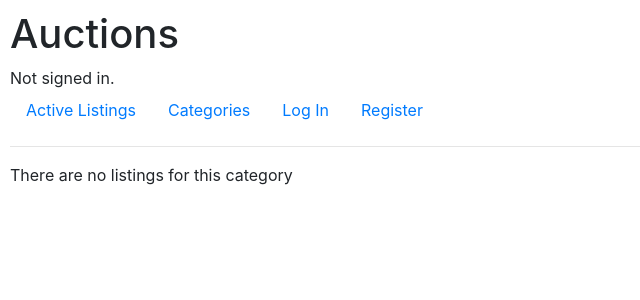
After one commit to fepc94/CS50wCommerce, a Django app: page /category/1 in a window 1280 px wide. The commit adds this page. Shown: the top 300 px of the page, without its empty margins (0-640 px from the left). Run offline with Django 3.2, Linux system fonts and the light colour scheme; data comes from the database, SQL or seed files in the repository; both versions use the stored data as it was after the commit; some libraries are stand-ins or nearby versions.

Commit message:
Category functionality implemented.

```diff
--- /dev/null
+++ b/auctions/templates/auctions/by_category.html
@@ -0,0 +1,26 @@
+{% extends "auctions/layout.html" %}
+
+{% block body %}
+    {% if listings %}
+    <h2>Listings of Category {{ listings.category }}</h2>
+    <ul>
+        {% for listing in listings %}
+            {% if listing.active_status == True %}
+                <li>
+                    {% load static %}
+                    <h3><a href="{% url 'listing_page' listing.id %}">{{ listing.title }}</a></h3>
+                    <img src="{{ listing.image_url }}" alt="{{ listing.title }}">
+                    <p>{{ listing.description }}</p>
+                    <p>Current Price: {{ listing.start_bid }}</p>
+                    <p>Date: {{ listing.pub_date }}</p>
+                </li>
+            {% endif %}
+        {% endfor %}
+    </ul>
+
+    {% else %}
+        <p>There are no listings for this category </p>
+    {% endif %}
+
+
+{% endblock %}
--- a/auctions/templates/auctions/layout.html
+++ b/auctions/templates/auctions/layout.html
@@ -19,6 +19,9 @@
         <ul class="nav">
             <li class="nav-item">
                 <a class="nav-link" href="{% url 'index' %}">Active Listings</a>
+            </li>
+            <li class="nav-item">
+                <a class="nav-link" href="{% url 'categories' %}">Categories</a>
             </li>
             {% if user.is_authenticated %}
                 <li class="nav-item">
--- a/auctions/urls.py
+++ b/auctions/urls.py
@@ -15,4 +15,6 @@ urlpatterns = [
     path("add_comment/<int:listing_id>/", views.add_comment, name='add_comment'),
     path("place_bid/<int:listing_id>/", views.set_bid, name='set_bid'),
     path("close_listing/<int:listing_id>/", views.close_listing, name='close_listing'),
+    path("categories", views.categories, name='categories'),
+    path("category/<str:cat>", views.list_by_category, name='list_by_category'),
 ]
--- a/auctions/views.py
+++ b/auctions/views.py
@@ -5,25 +5,16 @@ from django.shortcuts import render, redirect
 from django.urls import reverse, reverse_lazy
 from django.contrib.auth.decorators import login_required
 from django.contrib import messages
-from .models import AuctionListing, Watchlist, Comment
+from .models import AuctionListing, Watchlist, Comment, Bid
 from .forms import NewListing, PlaceBid, AddComment
 
 from .models import User
 
 """
 TODO!!
-
-If a user is signed in on a closed listing page, and the user has won that
-auction, the page should say so.
-
-Categories: Users should be able to visit a page that displays a list of all listing categories.
-Clicking on the name of any category should take the user to a page that displays all of the
-active listings in that category.
-
 Django Admin Interface: Via the Django admin interface, a site administrator
 should be able to view, add, edit, and delete any listings, comments, and bids
 made on the site.
-
 """
 
 def index(request):
@@ -104,11 +95,37 @@ def listing_page(request, listing_id):
                 'form2' : form2,
                 'comments' : comments })
 
-    return render(request, 'auctions/listing_page.html',
-            {'listing' : listing,
-            'form1' : form1,
-            'form2' : form2,
-            'comments' : comments })
+    elif listing.active_status == False:
+
+        max_bid = Bid.objects.get(place_bid=listing.start_bid)
+        user_won = max_bid.user_id
+
+        if request.user.id == user_won:
+
+            succes_message = " Congratulations, you won this Auction !"
+            messages.success(request, succes_message)
+
+            return render(request, 'auctions/listing_page.html',
+                    {'listing' : listing,
+                    'form2' : form2,
+                    'comments' : comments })
+
+        else:
+
+            error_message = "This Listing has been closed."
+            messages.error(request, error_message)
+
+            return render(request, 'auctions/listing_page.html',
+                    {'listing' : listing,
+                    'form2' : form2,
+                    'comments' : comments })
+
+    else:
+        return render(request, 'auctions/listing_page.html',
+                {'listing' : listing,
+                'form1' : form1,
+                'form2' : form2,
+                'comments' : comments })
 
 @login_required
 def new_listing(request):
@@ -197,6 +214,9 @@ def add_comment(request, listing_id):
             new_comment.listings.add(listing)
             new_comment.save()
 
+            succes_message = "Successful Comment !"
+            messages.success(request, succes_message)
+
             return HttpResponseRedirect(reverse('listing_page', args=[listing_id]))
 
     else:
@@ -210,3 +230,12 @@ def close_listing(request, listing_id):
     listing.active_status = False
     listing.save()
     return HttpResponseRedirect(reverse("index"))
+
+def categories(request):
+    categories = AuctionListing.CATEGORY
+    return render(request, 'auctions/categories.html', {'categories': categories})
+
+def list_by_category(request, cat):
+    listings = AuctionListing.objects.filter(category=cat)
+    print(listings)
+    return render(request, 'auctions/by_category.html', {'listings': listings})
```
Also changed, not shown: auctions/templates/auctions/categories.html (added, +9 -0 lines), auctions/models.py (line endings or trailing spaces), db.sqlite3.
